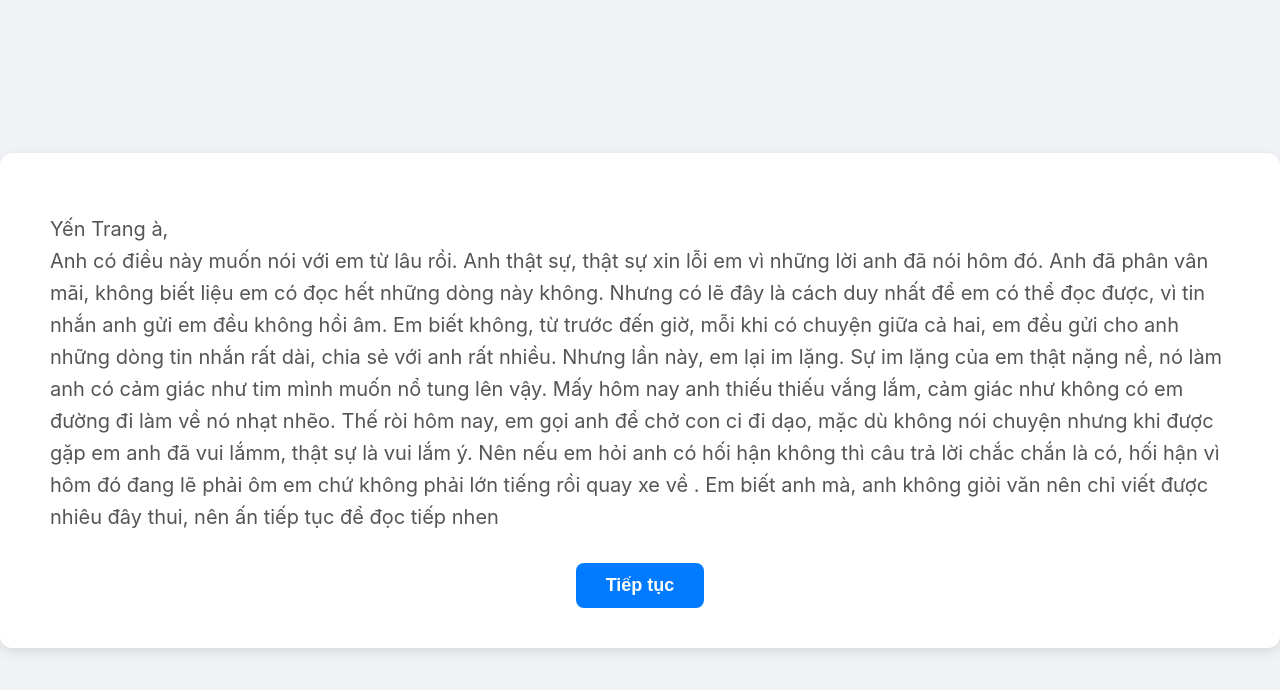
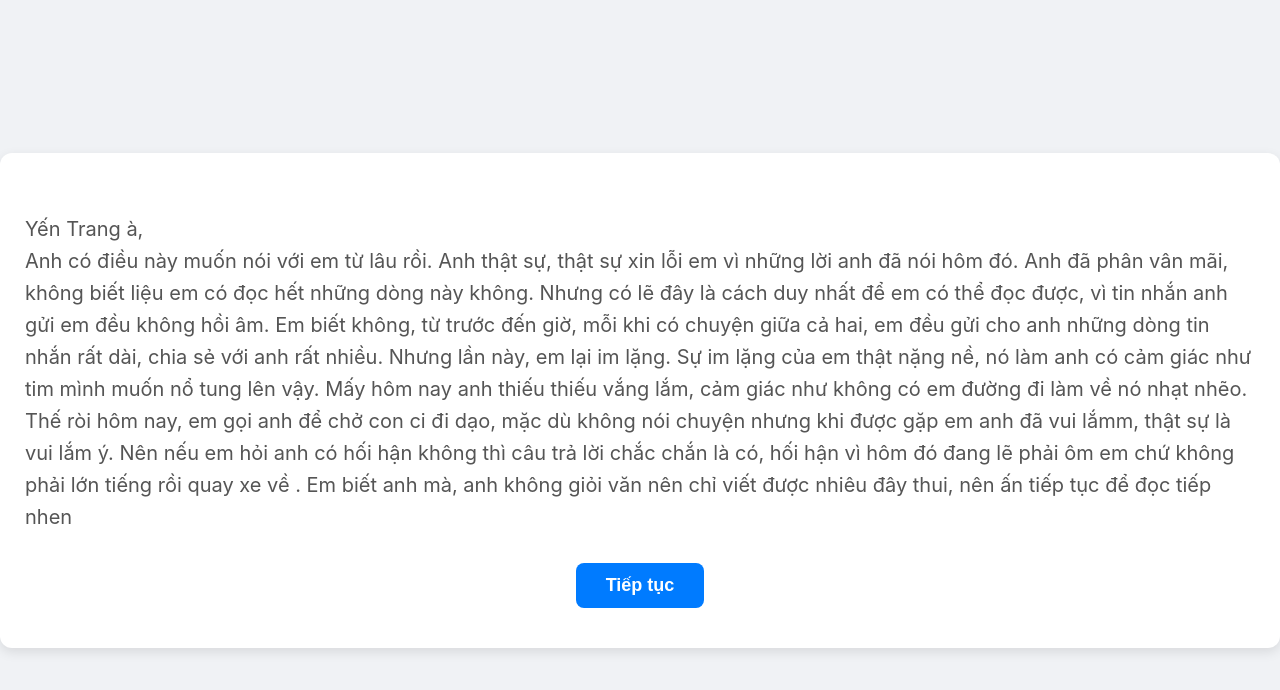
Before and after one commit to duchuy0112/web, a plain HTML site: page index.html in a window 1280 px wide. Drawn offline with Linux system fonts and the light colour scheme.

Commit message:
Update index.html

```diff
--- a/index.html
+++ b/index.html
@@ -13,14 +13,14 @@
             height: 100vh;
             background-color: #f0f2f5;
             margin: 0;
-            overflow: hidden; /* Ẩn thanh cuộn nếu nút "No" bay ra xa */
+            overflow: auto; /* Ẩn thanh cuộn nếu nút "No" bay ra xa */
         }
 
         /* Style chung cho cả 2 hộp nội dung */
         .container {
             text-align: center;
             background-color: white;
-            padding: 40px 50px;
+            padding: 40px 25px;
             border-radius: 12px;
             box-shadow: 0 4px 12px rgba(0, 0, 0, 0.1);
         }
```
